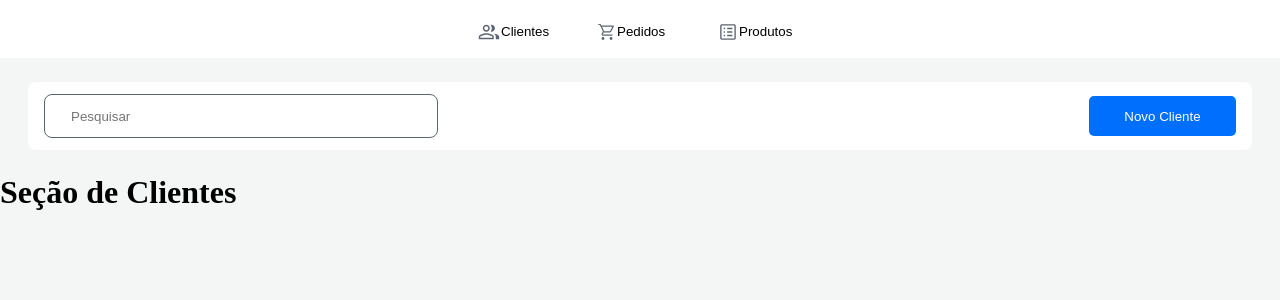
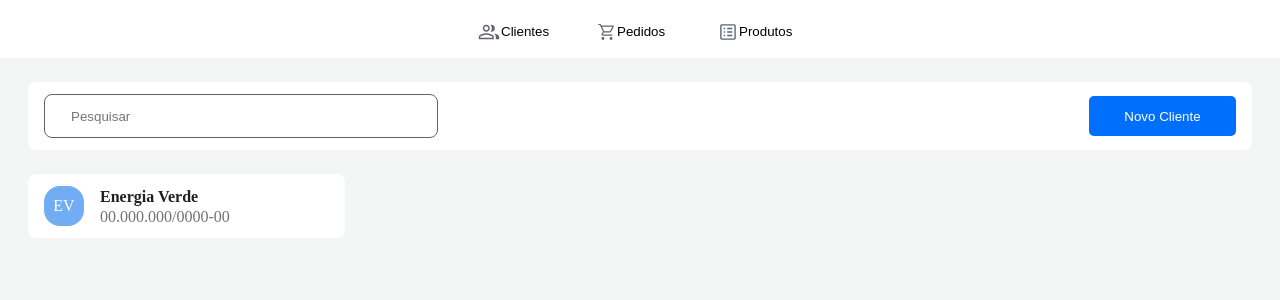
Before and after one commit to Jefsouza-dev/simple_order, a React (Vite) app: page / in a window 1280 px wide. Both pictures are taken after a click on the button "Clientes". Shown: the top 300 px of the page. Built offline with nearby package versions, Linux system fonts and the light colour scheme.

Commit message:
feat: Develop client demonstration card

```diff
--- /dev/null
+++ b/src/pages/Home/sections/CustomerSection/EachCustomer/index.jsx
@@ -0,0 +1,16 @@
+import * as S from "./styles";
+
+export const EachCustomer = () => {
+  return (
+    <S.Customer>
+      <S.CustomerAcronym>
+        <span>EV</span>
+      </S.CustomerAcronym>
+
+      <S.CustomerData>
+        <span className="customerName">Energia Verde</span>
+        <span className="customerCNPJ">00.000.000/0000-00</span>
+      </S.CustomerData>
+    </S.Customer>
+  );
+};
--- /dev/null
+++ b/src/pages/Home/sections/CustomerSection/EachCustomer/styles.js
@@ -0,0 +1,47 @@
+import { styled } from "styled-components";
+
+export const Customer = styled.div`
+  width: 317px;
+  height: 64px;
+  background: #ffffff;
+  border-radius: 8px;
+  display: flex;
+  align-items: center;
+`;
+
+export const CustomerAcronym = styled.section`
+  width: 40px;
+  height: 40px;
+  margin: 0 16px 0 16px;
+  background: #72adf3;
+  border-radius: 16px;
+  display: flex;
+  align-items: center;
+  justify-content: center;
+
+  span {
+    color: #ffffff;
+  }
+`;
+
+export const CustomerData = styled.section`
+  display: flex;
+  flex-direction: column;
+
+  .customerName {
+    width: 141px;
+    height: 15px;
+    size: 12px;
+    font-weight: 700;
+    color: #1f2024;
+    margin-bottom: 5px;
+  }
+
+  .customerCNPJ {
+    width: 141px;
+    height: 16px;
+    size: 12px;
+    font-weight: 400px;
+    color: #71727a;
+  }
+`;
--- a/src/pages/Home/sections/CustomerSection/index.jsx
+++ b/src/pages/Home/sections/CustomerSection/index.jsx
@@ -1,11 +1,14 @@
 import * as S from "./styles";
 import { ActionBar } from "../../../../components/ActionBar";
+import { EachCustomer } from "./EachCustomer";
 
 export const CustomerSection = () => {
   return (
     <>
       <ActionBar titleSection={"Cliente"} />
-      <h1>Seção de Clientes</h1>
+      <S.CustomerListContainer>
+        <EachCustomer />
+      </S.CustomerListContainer>
     </>
   );
 };
--- a/src/pages/Home/sections/CustomerSection/styles.js
+++ b/src/pages/Home/sections/CustomerSection/styles.js
@@ -1 +1,8 @@
 import { styled } from "styled-components";
+
+export const CustomerListContainer = styled.div`
+  margin: 0 28px 0 28px;
+  display: grid;
+  grid-template-columns: repeat(4, 1fr);
+  gap: 38px;
+`;
```
